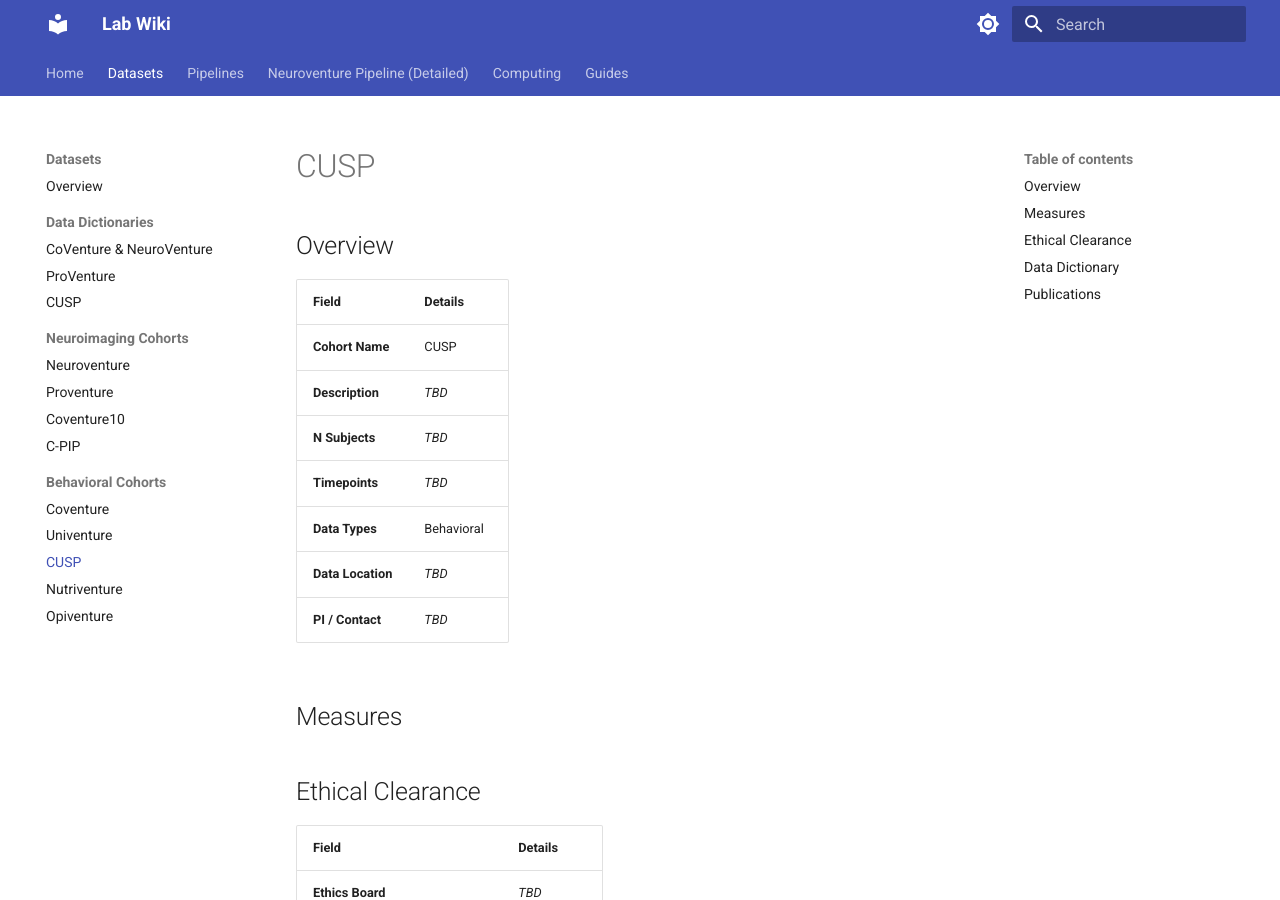
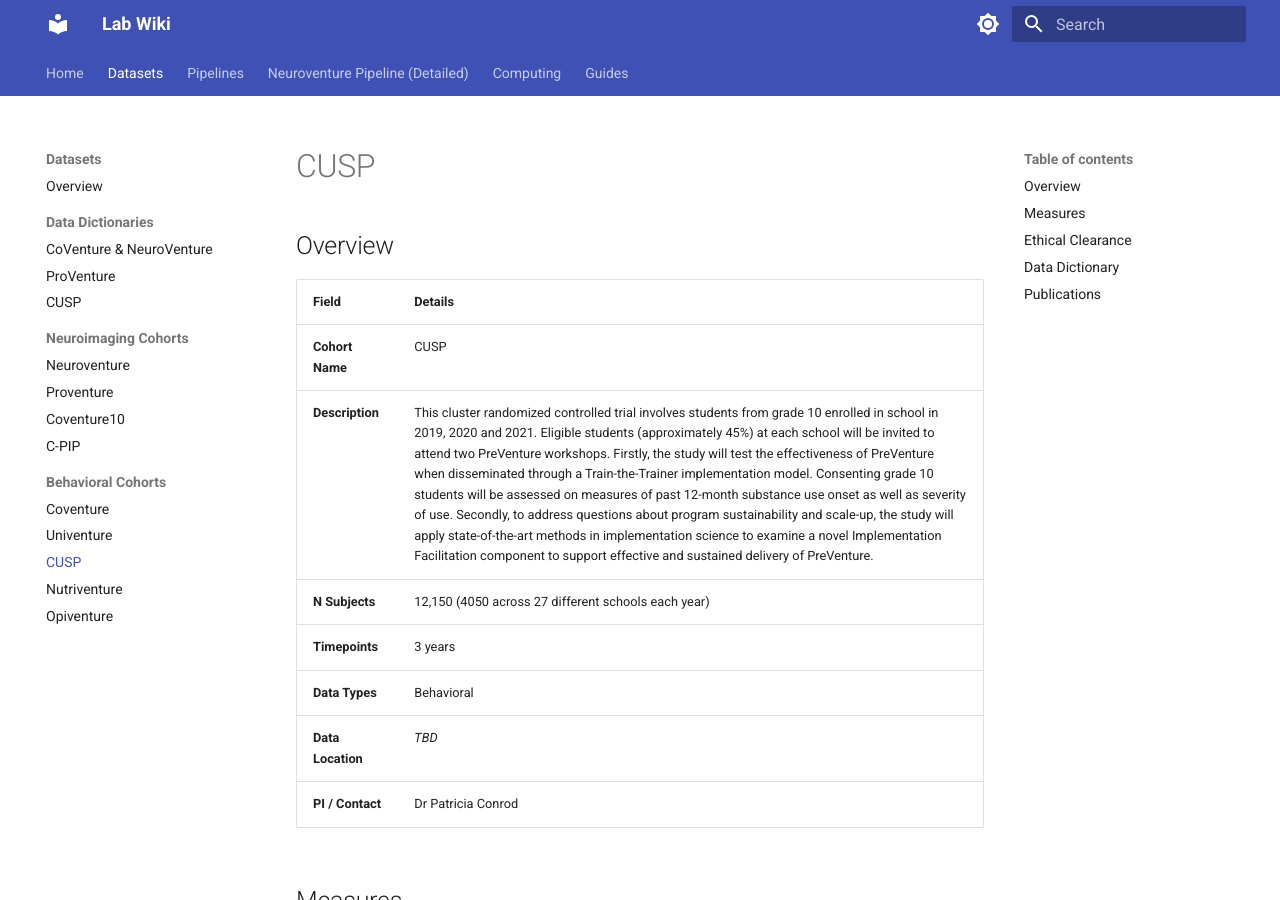
Before and after one commit to subhasriviswa/lab-wiki, an MkDocs documentation site: the page built from docs/datasets/behavioral/cusp.md, in a window 1280 px wide and 900 px high. Built offline with MkDocs 1.6.1 and Material for MkDocs 9.7.7, drawn with Linux system fonts in a browser that asks for light colours.

Commit message:
Revise CUSP dataset information in cusp.md
Updated the CUSP dataset details with specific information about the study, including description, number of subjects, timepoints, and principal investigator.

```diff
--- a/docs/datasets/behavioral/cusp.md
+++ b/docs/datasets/behavioral/cusp.md
@@ -5,12 +5,12 @@
 | Field | Details |
 |-------|---------|
 | **Cohort Name** | CUSP |
-| **Description** | *TBD* |
-| **N Subjects** | *TBD* |
-| **Timepoints** | *TBD* |
+| **Description** | This cluster randomized controlled trial involves students from grade 10 enrolled in school in 2019, 2020 and 2021. Eligible students (approximately 45%) at each school will be invited to attend two PreVenture workshops. Firstly, the study will test the effectiveness of PreVenture when disseminated through a Train-the-Trainer implementation model. Consenting grade 10 students will be assessed on measures of past 12-month substance use onset as well as severity of use. Secondly, to address questions about program sustainability and scale-up, the study will apply state-of-the-art methods in implementation science to examine a novel Implementation Facilitation component to support effective and sustained delivery of PreVenture. |
+| **N Subjects** | 12,150 (4050 across 27 different schools each year) |
+| **Timepoints** | 3 years |
 | **Data Types** | Behavioral |
 | **Data Location** | *TBD* |
-| **PI / Contact** | *TBD* |
+| **PI / Contact** | Dr Patricia Conrod |
 
 ## Measures
 
```
